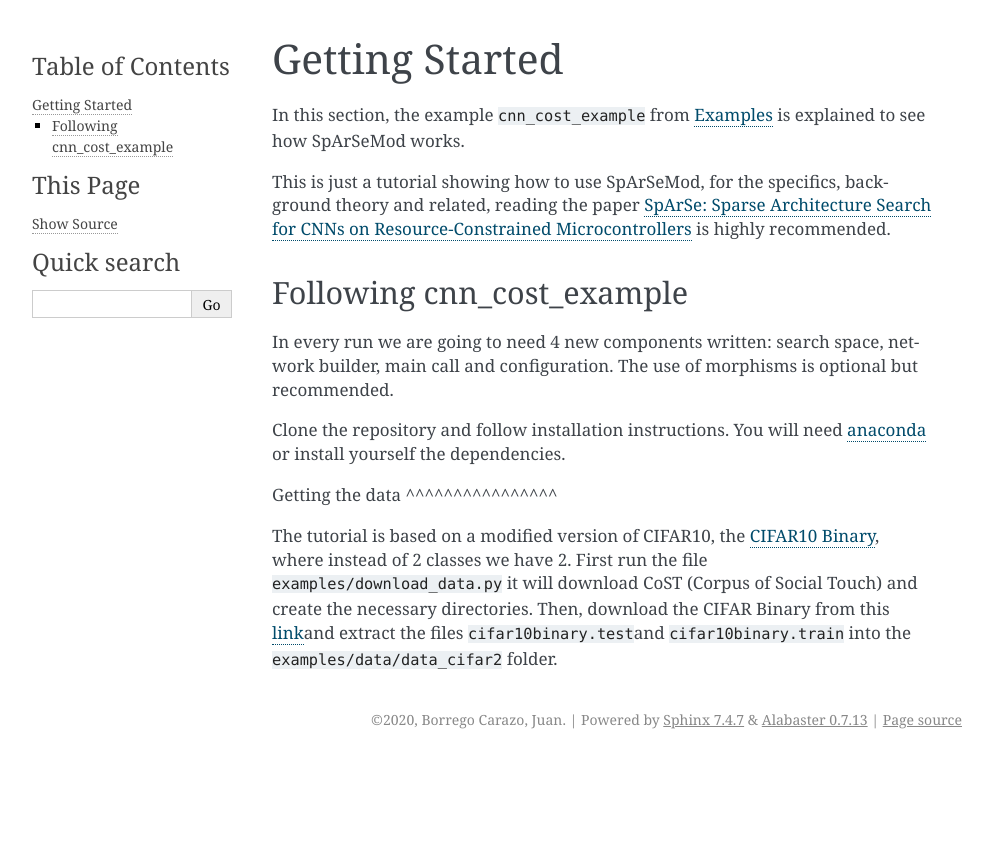
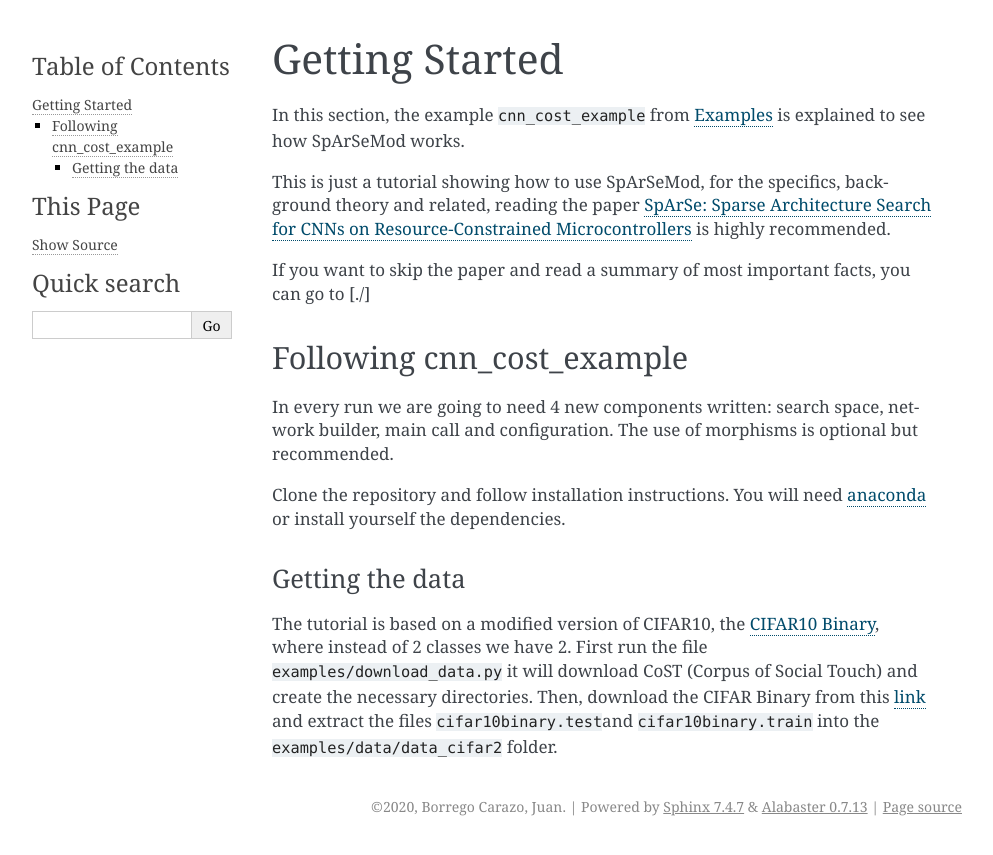
Before and after one commit to BCJuan/SpArSeMod, a Sphinx documentation site: the page built from docs/getting_started.md, in a window 1280 px wide. Shown: the top 855 px of the page, without its empty margins (148-1141 px from the left). Built offline with Sphinx 7.4.7, drawn with Linux system fonts in a browser that asks for light colours.

```diff
--- a/docs/getting_started.md
+++ b/docs/getting_started.md
@@ -7,9 +7,9 @@ This is just a tutorial showing how to use SpArSeMod, for the specifics, backgro
 reading the paper [SpArSe: Sparse Architecture Search for CNNs on Resource-Constrained Microcontrollers](https://arxiv.org/abs/1905.12107) is
 highly recommended.
 
+If you want to skip the paper and read a summary of most important facts, you can go to [./]
 
-Following cnn_cost_example
---------------------------
+## Following cnn_cost_example
 
 In every run we are going to need 4 new components written: search space, network builder, main call and configuration. The use of morphisms is
 optional but recommended.
@@ -17,8 +17,7 @@ optional but recommended.
 Clone the repository and follow installation instructions. You will need [anaconda](https://docs.conda.io/en/latest/miniconda.html) or install yourself
 the dependencies.
 
-Getting the data
-^^^^^^^^^^^^^^^^
+### Getting the data
 
 The tutorial is based on a modified version of CIFAR10, the [CIFAR10 Binary](http://manikvarma.org/code/LDKL/download.html), where instead of 2 classes we have 2. First run the file
-`examples/download_data.py` it will download CoST (Corpus of Social Touch) and create the necessary directories. Then, download the CIFAR Binary from this [link](https://docs.google.com/uc?export=download&id=0B5E8qFcWFPQOYXg3X29uMDdINU0)and extract the files `cifar10binary.test`and `cifar10binary.train` into the `examples/data/data_cifar2` folder.
+`examples/download_data.py` it will download CoST (Corpus of Social Touch) and create the necessary directories. Then, download the CIFAR Binary from this [link](https://docs.google.com/uc?export=download&id=0B5E8qFcWFPQOYXg3X29uMDdINU0) and extract the files `cifar10binary.test`and `cifar10binary.train` into the `examples/data/data_cifar2` folder.
```
Also changed, not shown: README.md (+6 -0 lines), docs/install.md (added), docs/theory.md (added).
